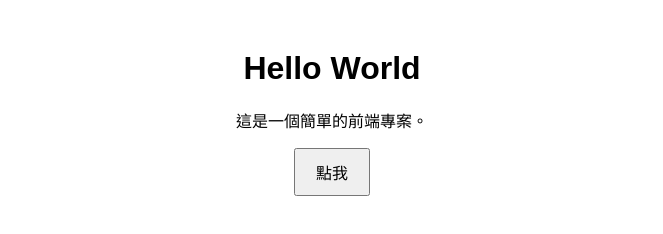
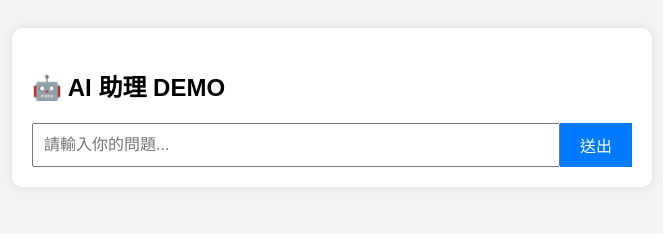
Before and after one commit to 411135003/411135003-repo, a plain HTML site: page index.html in a window 1280 px wide. Shown: the whole page, without its empty margins (308-971 px from the left). Drawn offline with Linux system fonts and the light colour scheme.

Commit message:
Update index.html

```diff
--- a/index.html
+++ b/index.html
@@ -1,15 +1,56 @@
 <!DOCTYPE html>
-<html lang="zh-Hant">
+<html lang="zh-TW">
 <head>
-  <meta charset="UTF-8" />
-  <meta name="viewport" content="width=device-width, initial-scale=1.0" />
-  <title>我的網站 Demo</title>
-  <link rel="stylesheet" href="style.css" />
+  <meta charset="UTF-8">
+  <title>AI 助理 DEMO</title>
+  <style>
+    body {
+      font-family: Arial;
+      background-color: #f4f4f4;
+      padding: 20px;
+    }
+    .chat-box {
+      background: white;
+      padding: 20px;
+      border-radius: 10px;
+      max-width: 600px;
+      margin: auto;
+      box-shadow: 0 0 10px rgba(0,0,0,0.1);
+    }
+    .msg {
+      margin: 10px 0;
+    }
+    .user { color: #007bff; }
+    .ai { color: #28a745; }
+    #input-area {
+      display: flex;
+      margin-top: 20px;
+    }
+    input[type="text"] {
+      flex: 1;
+      padding: 10px;
+      font-size: 16px;
+    }
+    button {
+      padding: 10px 20px;
+      font-size: 16px;
+      background: #007bff;
+      color: white;
+      border: none;
+      cursor: pointer;
+    }
+  </style>
 </head>
 <body>
-  <h1>Hello World</h1>
-  <p>這是一個簡單的前端專案。</p>
-  <button onclick="sayHello()">點我</button>
+  <div class="chat-box">
+    <h2>🤖 AI 助理 DEMO</h2>
+    <div id="chat"></div>
+
+    <div id="input-area">
+      <input type="text" id="userInput" placeholder="請輸入你的問題..." />
+      <button onclick="sendMessage()">送出</button>
+    </div>
+  </div>
 
   <script src="script.js"></script>
 </body>
```
